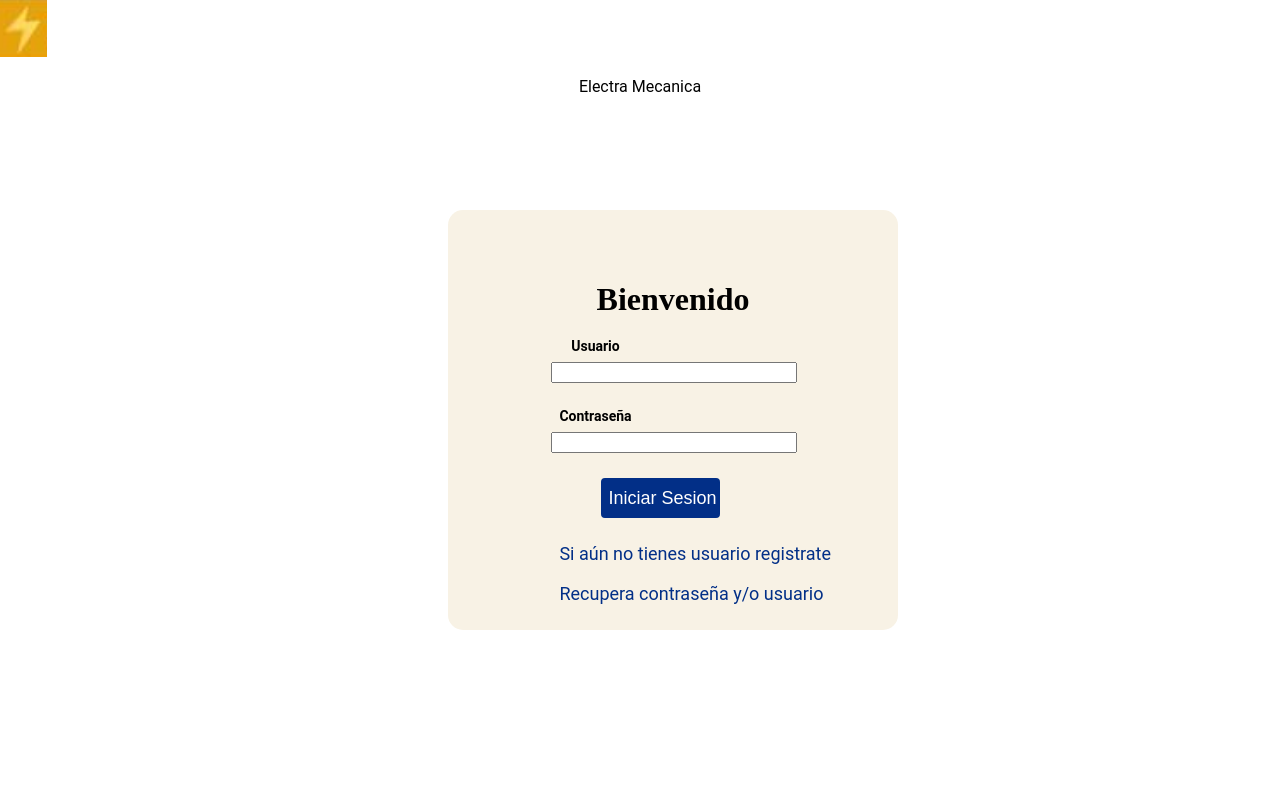
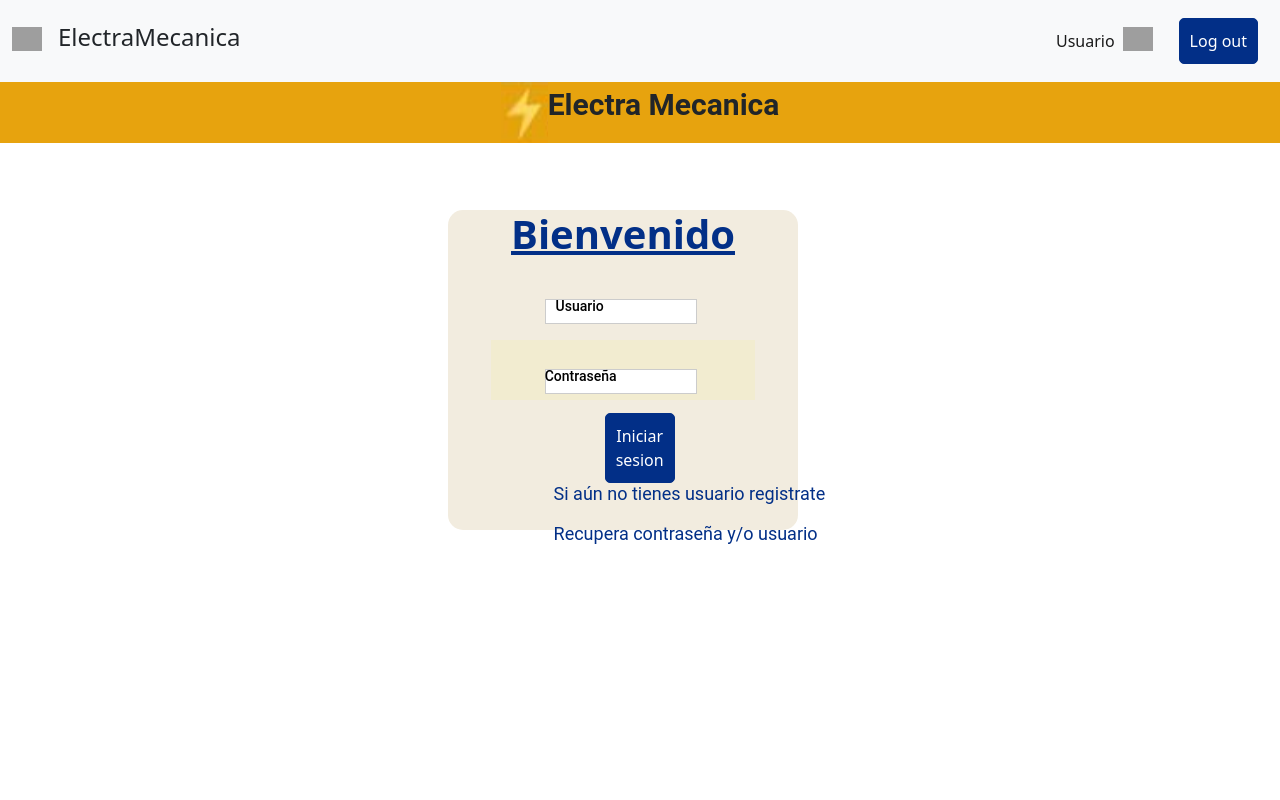
Before and after one commit to reymarmendoza/MINTIC_7, a Flask app: page / in a window 1280 px wide. Run offline with Flask 2, Linux system fonts and the light colour scheme; grey boxes are pictures that could not be loaded.

Commit message:
No esta funcionando la ruta desde index a login

```diff
--- a/katalina/static/css/estilos.css
+++ /dev/null
@@ -1,161 +0,0 @@
-body,
-html {
-    height: 100%;
-}
-
-.fila {
-    height: 40px;
-}
-
-.wkarea {
-    width: 85%;
-    display: block;
-    float: right;
-}
-
-.s2 {
-    width: 20%;
-    color: #000000;
-    font-family: 'Roboto';
-    font-style: normal;
-    font-size: 14px;
-    position: absolute;
-    margin-top: -10px;
-
-}
-
-.s21 {
-    width: 100%;
-    font-size: 15px;
-    font-family: 'Roboto';
-    color: #000000;
-    font-style: normal;
-    margin-top: 15px;
-}
-
-.s3 {
-    position: absolute;
-    width: 281px;
-    height: 28px;
-    left: 579px;
-    top: 657px;
-    font-family: Roboto, Geneva, Verdana, sans-serif;
-    font-style: normal;
-    color: #022F87;
-}
-
-.s4 {
-    width: 40%;
-    margin-top: 5px;
-    margin-left: 50px;
-}
-
-.btn{
-    background-color: #022f87;
-    color: rgb(255, 255, 255);
-    border: 1px solid #022F87;
-    border-radius: 5px;
-
-
-  }
-.s5 {
-    font-size: 18px;
-    margin-top: 40px;
-    margin-right: 30px;
-    width: 60%;
-    float: left;
-    text-overflow: ellipsis;
-    white-space: pre;
-    text-align: left;
-    position: absolute;
-    font-family: 'Roboto', Geneva, Verdana, sans-serif;
-    font-style: normal;
-    font-weight: normal;
-    color: #022F87;
-
-}
-
-.s51 {
-    margin-top: 40px;
-    font-size: 18px;
-    width: 60%;
-    float: left;
-    text-overflow: ellipsis;
-    white-space: pre;
-    text-align: right;
-    font-style: normal;
-    font-weight: normal;
-    font-family: 'Roboto', Geneva, Verdana, sans-serif;
-    color: #022F87;
-}
-
-.s3 {
-    width: 60%;
-    color: #022F87;
-}
-
-.s8 {
-    width: 100%;
-    display: center;
-    width: 80%;
-    height: 65px;
-    margin-top: 30px;
-}
-
-.principal {
-    width: 20vw;
-    height: 40vh;
-    padding: 50px;
-    min-width: 350px;
-    border-radius: 15px;
-    margin: 50px auto;
-    text-align: center;
-    position: absolute;
-    left: 35vw;
-    top: 20vh;
-    background-color: #F8F2E5;
-}
-
-label {
-    text-transform: capitalize;
-    margin: 20px auto;
-}
-
-input[type=text],
-input[type=email],
-input[type=password] {
-    width: 100%;
-}
-
-p,
-label {
-    text-align: center;
-    font-family: 'Roboto', Geneva, Verdana, sans-serif;
-}
-
-input[type=button] {
-    border-width: 2px;
-    border-radius: 4px 4px 4px 4px;
-    -moz-border-radius: 4px 4px 4px 4px;
-    -webkit-border-radius: 4px 4px 4px 4px;
-    color: #FFFEFE;
-    cursor: pointer;
-    margin: 20px auto;
-    font-size: 18px;
-    width: 100%;
-    height: 40px;
-    text-align: center;
-    background: #022F87;
-    margin-top: 15px;
-    filter: progid: DXImageTransform.Microsoft.gradient( startColorstr='#074b99', endColorstr='#7db9e8', GradientType=1);
-}
-
-input[type=button]:hover {
-    background: #6c8dac;
-}
-
-opcioncontra {
-    text-align: center;
-    margin-top: 20px;
-    font-size: 14px;
-}
--- a/main.py
+++ b/main.py
@@ -9,6 +9,10 @@
 @app.route('/index')
 def index():
 	return render_template('index.html')
+
+@app.route('/login')
+def login():
+	return render_template('login.html')
 
 @app.route('/usuario')
 def usuario():
--- a/katalina/templates/login.css
+++ b/static/css/login.css
@@ -3,6 +3,7 @@
   display: flex;
   justify-content: center;
 }
+
 .cuadro{
   background-color: #F2ECD0;
   padding: 20px;
@@ -12,16 +13,19 @@
   align-items: center;
   text-align: center;
 }
+
 .welcome{
   color: #022F87;
   font-weight: bold;
   padding-bottom: 20px;
 }
+
 .input{
   border: 1px solid #ccc;
   width: 300px;
   height: 25px;
 }
+
 .btn{
   background-color: #022F87;
   color: #fff;
@@ -30,10 +34,12 @@
   border-radius: 5px;
   margin: 10px;
 }
+
 .s5{
   color: #022F87;
   font-size: 18px;
 }
+
 .header{
   background-color: #E7A30E;
   display: flex;
--- /dev/null
+++ b/static/css/loginBase.css
@@ -0,0 +1,158 @@
+body,
+html {
+  height: 100%;
+}
+
+.fila {
+  height: 40px;
+}
+
+.wkarea {
+  width: 85%;
+  display: block;
+  float: right;
+}
+
+.s2 {
+  width: 20%;
+  color: #000000;
+  font-family: 'Roboto';
+  font-style: normal;
+  font-size: 14px;
+  position: absolute;
+  margin-top: -10px;
+}
+
+.s21 {
+  width: 100%;
+  font-size: 15px;
+  font-family: 'Roboto';
+  color: #000000;
+  font-style: normal;
+  margin-top: 15px;
+}
+
+.s3 {
+  position: absolute;
+  width: 281px;
+  height: 28px;
+  left: 579px;
+  top: 657px;
+  font-family: Roboto, Geneva, Verdana, sans-serif;
+  font-style: normal;
+  color: #022F87;
+}
+
+.s4 {
+  width: 40%;
+  margin-top: 5px;
+  margin-left: 50px;
+}
+
+.btn{
+  background-color: #022f87;
+  color: rgb(255, 255, 255);
+  border: 1px solid #022F87;
+  border-radius: 5px;
+}
+
+.s5 {
+  font-size: 18px;
+  margin-top: 40px;
+  margin-right: 30px;
+  width: 60%;
+  float: left;
+  text-overflow: ellipsis;
+  white-space: pre;
+  text-align: left;
+  position: absolute;
+  font-family: 'Roboto', Geneva, Verdana, sans-serif;
+  font-style: normal;
+  font-weight: normal;
+  color: #022F87;
+}
+
+.s51 {
+  margin-top: 40px;
+  font-size: 18px;
+  width: 60%;
+  float: left;
+  text-overflow: ellipsis;
+  white-space: pre;
+  text-align: right;
+  font-style: normal;
+  font-weight: normal;
+  font-family: 'Roboto', Geneva, Verdana, sans-serif;
+  color: #022F87;
+}
+
+.s3 {
+  width: 60%;
+  color: #022F87;
+}
+
+.s8 {
+  width: 100%;
+  display: center;
+  width: 80%;
+  height: 65px;
+  margin-top: 30px;
+}
+
+.principal {
+  width: 20vw;
+  height: 40vh;
+  padding: 50px;
+  min-width: 350px;
+  border-radius: 15px;
+  margin: 50px auto;
+  text-align: center;
+  position: absolute;
+  left: 35vw;
+  top: 20vh;
+  background-color: #F8F2E5;
+}
+
+label {
+  text-transform: capitalize;
+  margin: 20px auto;
+}
+
+input[type=text],
+input[type=email],
+input[type=password] {
+  width: 100%;
+}
+
+p,
+label {
+  text-align: center;
+  font-family: 'Roboto', Geneva, Verdana, sans-serif;
+}
+
+input[type=button] {
+  border-width: 2px;
+  border-radius: 4px 4px 4px 4px;
+  -moz-border-radius: 4px 4px 4px 4px;
+  -webkit-border-radius: 4px 4px 4px 4px;
+  color: #FFFEFE;
+  cursor: pointer;
+  margin: 20px auto;
+  font-size: 18px;
+  width: 100%;
+  height: 40px;
+  text-align: center;
+  background: #022F87;
+  margin-top: 15px;
+  filter: progid: DXImageTransform.Microsoft.gradient( startColorstr='#074b99', endColorstr='#7db9e8', GradientType=1);
+}
+
+input[type=button]:hover {
+  background: #6c8dac;
+}
+
+opcioncontra {
+  text-align: center;
+  margin-top: 20px;
+  font-size: 14px;
+}
--- a/templates/index.html
+++ b/templates/index.html
@@ -10,7 +10,7 @@
 <body>
   <div class="header">
     <!-- HAY QUE DECIDIR QUE VOY A MOSTRAR DE ACUERDO AL PERFIL -->
-    <a class="btn-login" href="usuario">Login</a>
+    <a class="btn-login" href="login">Login</a>
   </div>
   <div class="container">
     <div class="logo-container">
--- a/katalina/templates/login.html
+++ b/templates/login.html
@@ -1,21 +1,23 @@
-<!DOCTYPE html>
-<html lang="en">
+{% extends 'base.html' %}
 
-<head>
-  <meta charset="UTF-8">
-  <meta http-equiv="X-UA-Compatible" content="IE=edge">
-  <meta name="viewport" content="width=device-width, initial-scale=1.0">
-  <title>Formulario de Login</title>
-  <link rel='stylesheet' type='text/css' href="{{ url_for('static', filename='css/estilos.css') }}" />
-  <link rel='stylesheet' type='text/css' href="{{ url_for('static', filename='css/login.css') }}" />
-</head>
+{% block header %}
+  {{ super() }}
+  {% block title %}
+    <title>Login</title>
+  {% endblock %}
+  {% block css %}
+    <link rel="stylesheet" href="{{ url_for('static', filename='css/loginBase.css') }}" />
+    <link rel="stylesheet" href="{{ url_for('static', filename='css/login.css') }}" />
+  {% endblock %}
+{% endblock %}
 
-<body style="margin:0px;">
+{% block body %}
   <form name='flogin' method='POST'>
     <div class="header">
       <img src="../assets/rayo.PNG" alt="">
       <p>Electra Mecanica</p>
     </div>
+
     <div class='principal'>
       <div class='cuadro'>
       <h1 class="form-title">
@@ -30,7 +32,10 @@
               <div class='s8'><input class="input" type='password' id='pwdtxt' name='pwdtxt' required minlength="8" /></div>
             </div>
             <div class='fila'>
-              <div class='s4'><input class="btn" type='button' id='envbtn' class="buton" value='Iniciar Sesion' onclick='submit();' /></div>
+              <div class='s4'>
+                <a class="btn btn-outline-success" href="usuario">Iniciar sesion</a>
+                <!-- <input class="btn" type='button' id='envbtn' class="buton" value='Iniciar Sesion' onclick='submit();' /> -->
+              </div>
             </div>
             <div class='fila'>
               <div class='s5'> <a> Si aún no tienes usuario registrate </a> </div>
@@ -42,5 +47,8 @@
       </div>
     </div>
   </form>
-</body>
-</html>
+{% endblock %}
+
+{% block footer %}
+  {{ super() }}
+{% endblock %}
--- a/templates/navbar.html
+++ b/templates/navbar.html
@@ -4,10 +4,12 @@
 	<meta charset="UTF-8">
 	<meta http-equiv="X-UA-Compatible" content="IE=edge">
 	<meta name="viewport" content="width=device-width, initial-scale=1.0">
-	<title>Document</title>
+	{% block title %}
+		<title>Flask</title>
+	{% endblock %}
 	<link href="https://cdn.jsdelivr.net/npm/bootstrap@5.1.3/dist/css/bootstrap.min.css" rel="stylesheet" integrity="sha384-1BmE4kWBq78iYhFldvKuhfTAU6auU8tT94WrHftjDbrCEXSU1oBoqyl2QvZ6jIW3" crossorigin="anonymous">
 	{% block css %}
-		<link rel="stylesheet" href="../static/css/main.css">
+		<link rel="stylesheet" href="{{ url_for('static', filename='css/main.css') }}">
 	{% endblock %}
 </head>
 
@@ -35,7 +37,7 @@
 					</li>
 					</li>
 				</ul>
-				<button class="btn btn-outline-success" type="submit">Log out</button>
+				<a class="btn btn-outline-success" href="index">Log out</a>
 			</div>
 		</div>
 	</nav>
--- a/templates/usuario.html
+++ b/templates/usuario.html
@@ -2,6 +2,9 @@
 
 {% block header %}
   {{ super() }}
+  {% block title %}
+    <title>Usuario</title>
+  {% endblock %}
   {% block css %}
     <link rel="stylesheet" href="{{ url_for('static', filename='css/admin.css') }}">
   {% endblock %}
```
